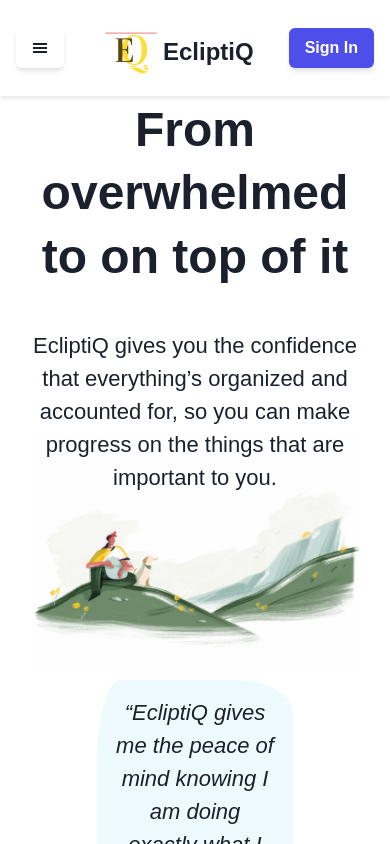
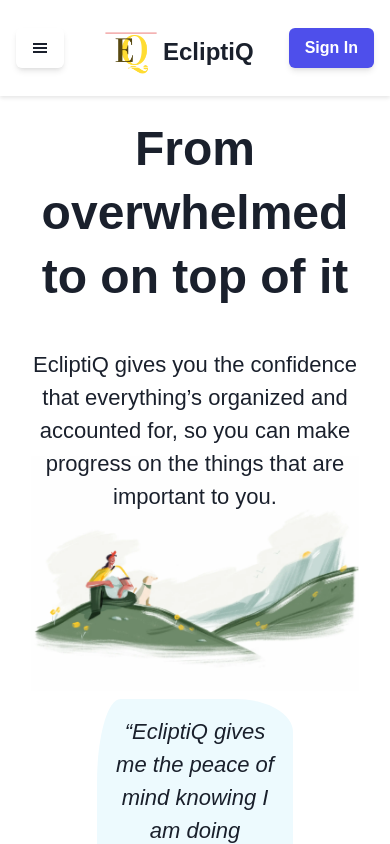
Before and after one commit to tarunkundal/EcliptiQ-HomePage, a Next.js app: page /features in a window 390 px wide. Shown: the top 844 px of the page. Built offline with nearby package versions, Linux system fonts and the light colour scheme.

Commit message:
modified base-top-margi for responsive

```diff
--- a/pages/features.tsx
+++ b/pages/features.tsx
@@ -19,7 +19,7 @@ const Features = () => {
 			<Stack
 				textAlign="center"
 				px={{ base: '8%', md: '10%' }}
-				pt={{ base: '25%', md: '15%' }}
+				pt={{ base: '30%', md: '15%' }}
 			>
 				<Heading
 					fontSize={{ base: '5xl', md: '7xl' }}
--- a/src/screens/Home/Comp1.tsx
+++ b/src/screens/Home/Comp1.tsx
@@ -14,7 +14,7 @@ const Comp1 = () => {
 			bgGradient="linear-gradient(45deg,rgb(228,248,242),rgb(240,251,248),rgb(255,250,230), rgb(248,247,254),rgb(237,250,254))"
 		>
 			<Flex
-				mt={{ base: '15%', md: '8%' }}
+				mt={{ base: '20%', md: '8%' }}
 				px={{ base: 4, md: 18 }}
 				justifyContent="space-around"
 				alignItems="center"
```
